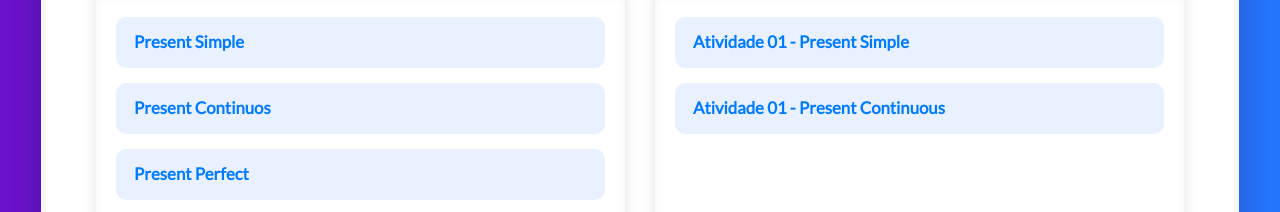
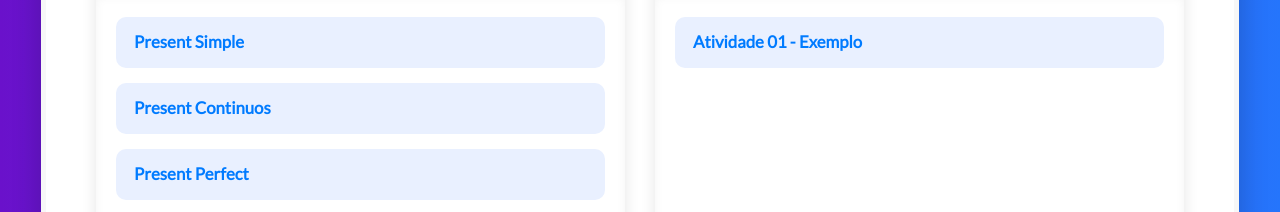
Before and after one commit to Gustavo-Brian/banco-de-questoes-e-teoria, a plain HTML site: page index.html in a window 1280 px wide. Shown: the part 536-748 px from the top of the page. Drawn offline with Linux system fonts and the light colour scheme.

Commit message:
atualização caminhos

```diff
--- a/atividades/exemplo/scripts.js
+++ b/atividades/exemplo/scripts.js
@@ -290,7 +290,7 @@ document.addEventListener('DOMContentLoaded', async () => {
     header.innerHTML = '';
 
     const btnVoltar = document.createElement('a');
-    btnVoltar.href = '#';
+    btnVoltar.href = '../../index.html';
     btnVoltar.className = 'btn-voltar';
     btnVoltar.textContent = 'Voltar';
     header.appendChild(btnVoltar);
--- a/index.html
+++ b/index.html
@@ -200,8 +200,7 @@
                 <h2>✍️ Seção de Atividades</h2>
                 <div class="scrollable-content-area">
                     <ul>
-                        <li><a href="atividades/atividade01-present-simple.html">Atividade 01 - Present Simple</a></li>
-                        <li><a href="atividades/atividade01-present-continuous.html">Atividade 01 - Present Continuous</a></li>
+                        <li><a href="atividades/exemplo/index.html">Atividade 01 - Exemplo</a></li>
                     </ul>
                 </div>
             </section>
```
